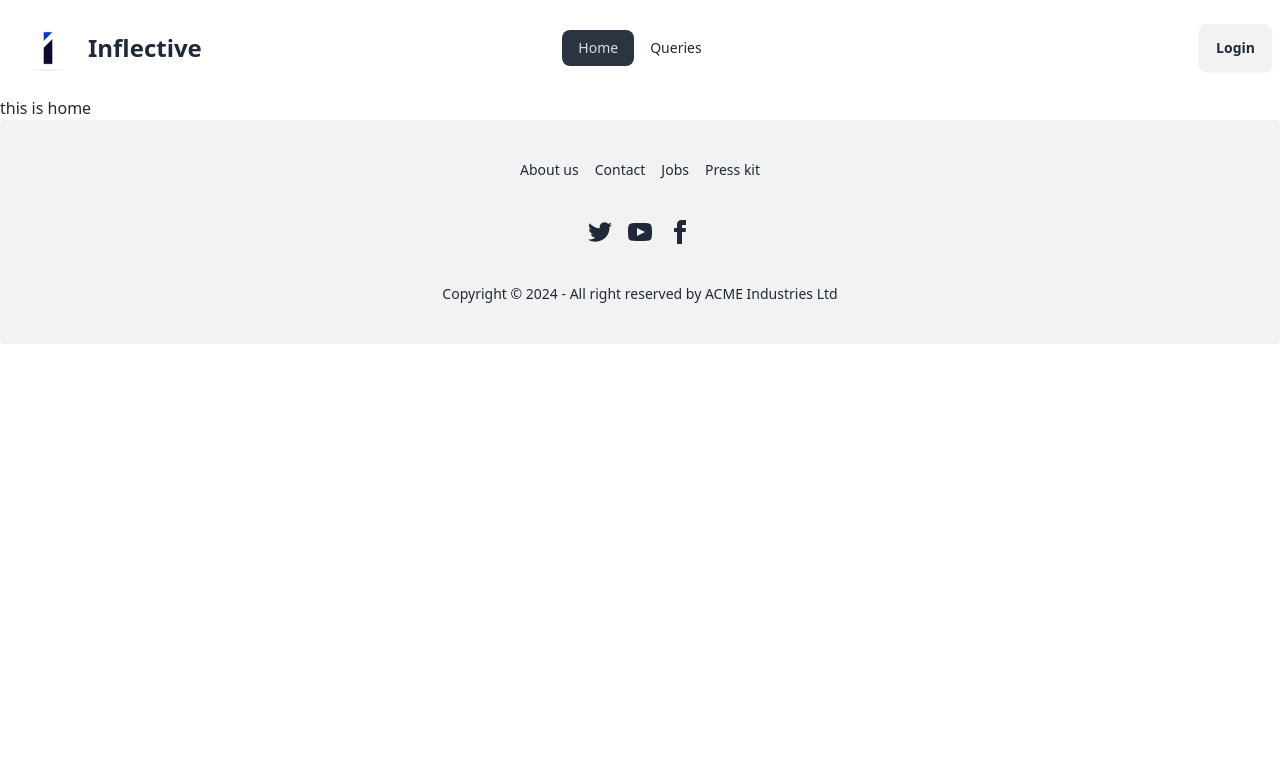
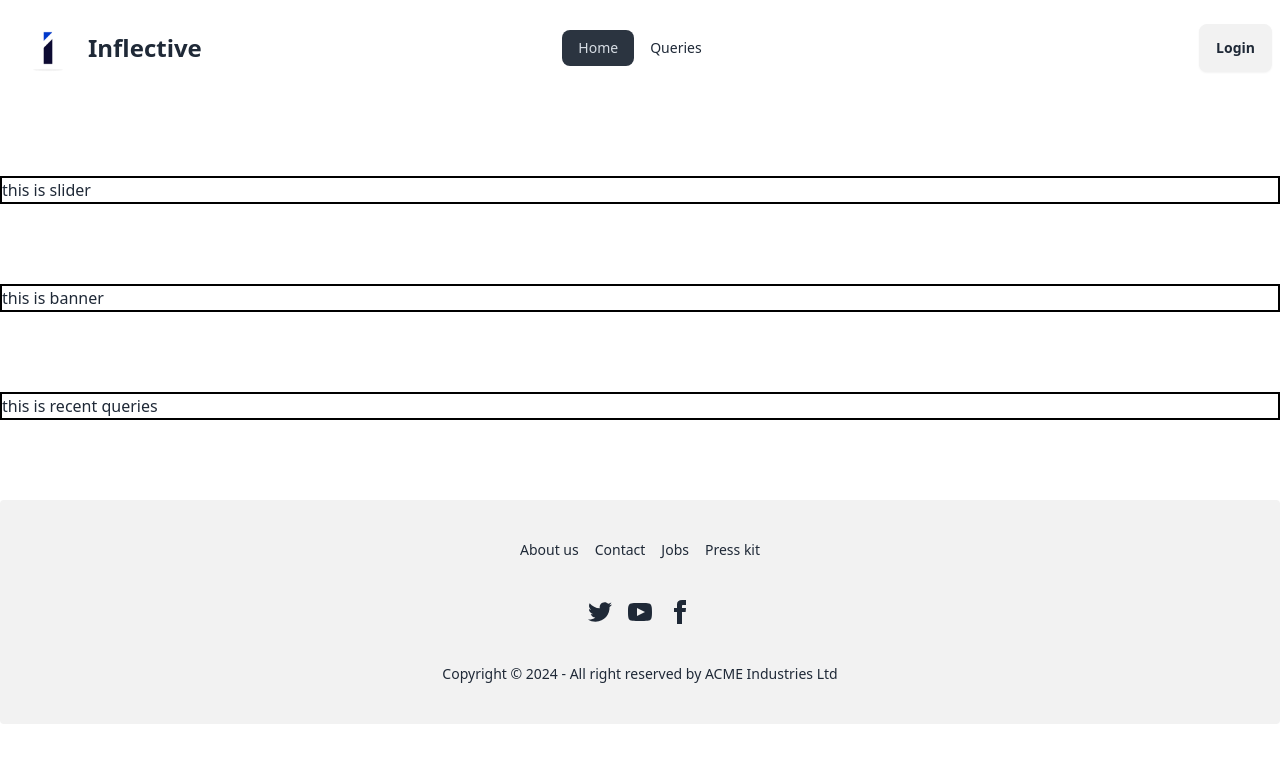
Before and after one commit to Saeedullah15/inflective-client, a React (Vite) app: page / in a window 1280 px wide. Shown: the top 762 px of the page. Built offline with nearby package versions, Linux system fonts and the light colour scheme; no server answers.

Commit message:
components of home page added, add query page added, private route implemented

```diff
--- /dev/null
+++ b/src/pages/add-query/AddQuery.jsx
@@ -0,0 +1,35 @@
+import React from 'react';
+
+const AddQuery = () => {
+    const handleAddQuery = (e) => {
+        e.preventDefault();
+    }
+
+    return (
+        <div>
+            <div className="my-20">
+                <div className="card bg-base-100 shadow-2xl w-1/2 mx-auto">
+                    <div className="text-center lg:text-left mt-8">
+                        <h1 className="text-3xl font-bold mb-4 text-center">Add Your Query</h1>
+                    </div>
+
+                    <form onSubmit={handleAddQuery} className="card-body">
+                        <div className="form-control space-y-4">
+                            <input type="text" name='ProductName' placeholder="Product Name" className="input input-bordered" />
+                            <input type="text" name='ProductBrand' placeholder="Product Brand" className="input input-bordered" />
+                            <input type="text" name='ProductImage' placeholder="Product Image(url)" className="input input-bordered" />
+                            <input type="text" name='QueryTitle' placeholder="Query Title" className="input input-bordered" />
+                            <textarea name="Reason" id="" placeholder="Boycotting Reason Details" cols="30" rows="5" className="border border-gray-300 rounded-lg p-2"></textarea>
+                        </div>
+
+                        <div className="form-control mt-6">
+                            <button className="btn btn-primary">Add</button>
+                        </div>
+                    </form>
+                </div>
+            </div>
+        </div>
+    );
+};
+
+export default AddQuery;
--- /dev/null
+++ b/src/pages/home/Banner.jsx
@@ -0,0 +1,11 @@
+import React from 'react';
+
+const Banner = () => {
+    return (
+        <div className='my-20'>
+            <h4 className='border-2 border-black'>this is banner</h4>
+        </div>
+    );
+};
+
+export default Banner;
--- a/src/pages/home/Home.jsx
+++ b/src/pages/home/Home.jsx
@@ -1,9 +1,14 @@
 import React from 'react';
+import Banner from './Banner';
+import RecentQueries from './RecentQueries';
+import Slider from './Slider';
 
 const Home = () => {
     return (
         <div>
-            <h3>this is home</h3>
+            <Slider></Slider>
+            <Banner></Banner>
+            <RecentQueries></RecentQueries>
         </div>
     );
 };
--- /dev/null
+++ b/src/pages/home/RecentQueries.jsx
@@ -0,0 +1,11 @@
+import React from 'react';
+
+const RecentQueries = () => {
+    return (
+        <div className='my-20'>
+            <h4 className='border-2 border-black'>this is recent queries</h4>
+        </div>
+    );
+};
+
+export default RecentQueries;
--- /dev/null
+++ b/src/pages/home/Slider.jsx
@@ -0,0 +1,11 @@
+import React from 'react';
+
+const Slider = () => {
+    return (
+        <div className='my-20'>
+            <h4 className='border-2 border-black'>this is slider</h4>
+        </div>
+    );
+};
+
+export default Slider;
--- /dev/null
+++ b/src/pages/my-queries/MyQueries.jsx
@@ -0,0 +1,14 @@
+import React from 'react';
+import { Link } from 'react-router-dom';
+
+const MyQueries = () => {
+    return (
+        <div>
+            <Link to="/addQuery">
+                <button className='btn btn-primary'>Add Query</button>
+            </Link>
+        </div>
+    );
+};
+
+export default MyQueries;
--- /dev/null
+++ b/src/routes/PrivateRoute.jsx
@@ -0,0 +1,14 @@
+import React, { useContext } from 'react';
+import { Navigate } from 'react-router-dom';
+import { AuthContext } from '../providers/AuthProvider';
+
+const PrivateRoute = ({ children }) => {
+    const { user } = useContext(AuthContext);
+
+    if (user) {
+        return children;
+    }
+    return <Navigate to="/login"></Navigate>
+};
+
+export default PrivateRoute;
```
Also changed, not shown: src/routes/Routes.jsx (+11 -0 lines).
